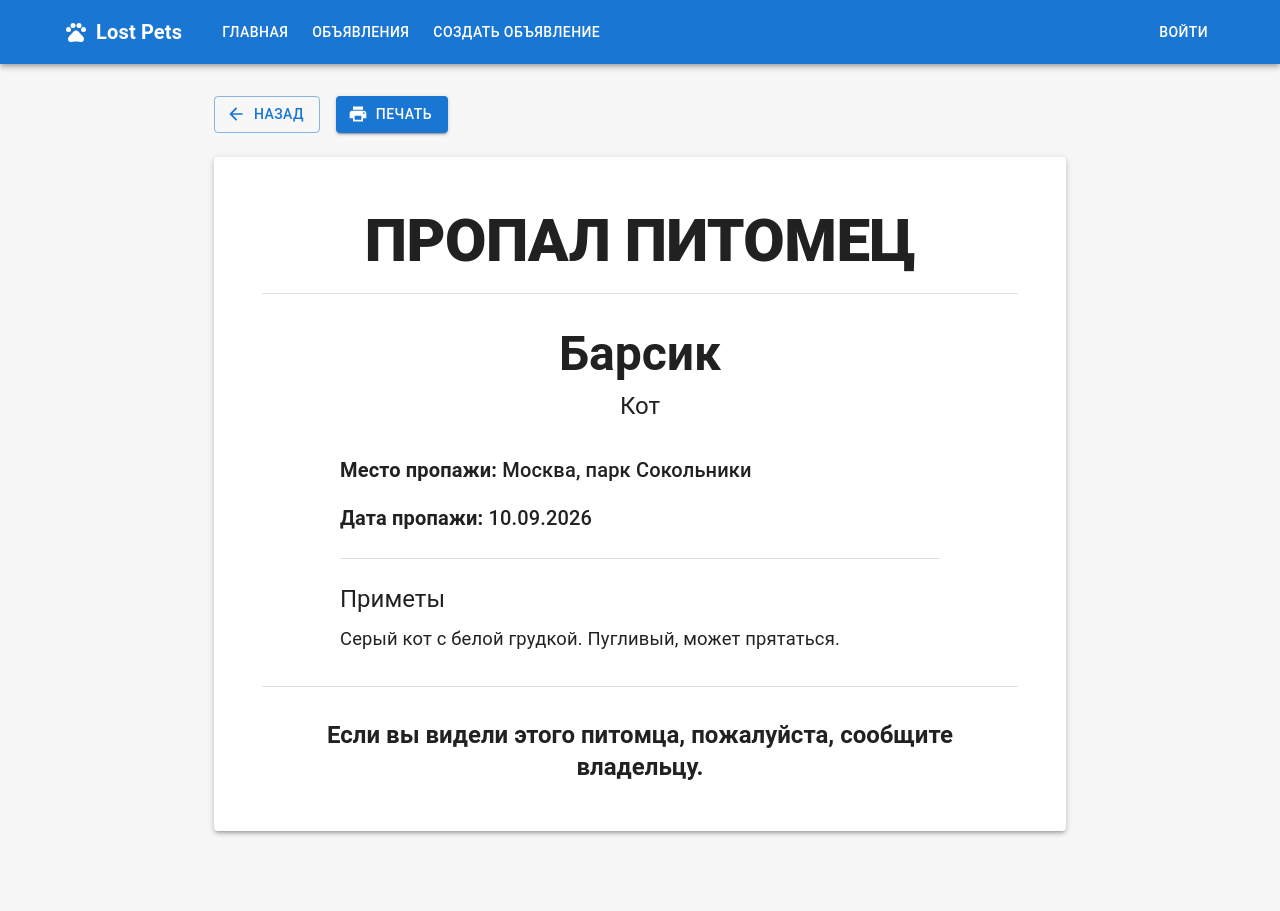
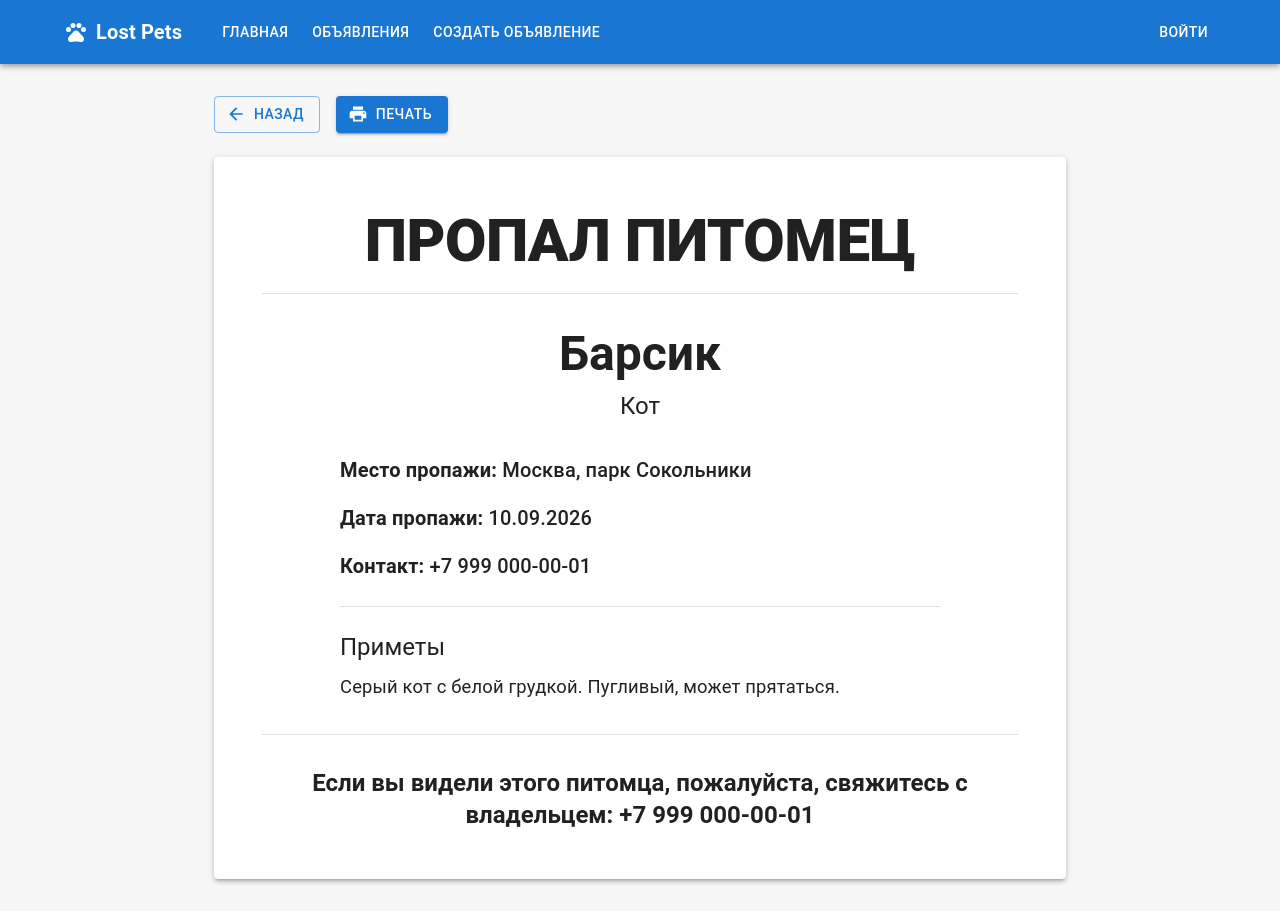
Before and after one commit to sleeepycode/lost-pets, a React (Vite) app in the folder frontend/: page /pets/1/flyer in a window 1280 px wide. Before the commit the page ends 863 px from the top, so only its background shows below. Built offline with nearby package versions, Linux system fonts and the light colour scheme.

Commit message:
Add contact information to pet notices

```diff
--- a/frontend/src/data/pets.ts
+++ b/frontend/src/data/pets.ts
@@ -8,6 +8,7 @@ export const pets: Pet[] = [
     location: 'Москва, парк Сокольники',
     lostDate: '10.09.2026',
     description: 'Серый кот с белой грудкой. Пугливый, может прятаться.',
+    contact: '+7 999 000-00-01',
     status: 'SEARCHING',
   },
   {
@@ -17,6 +18,7 @@ export const pets: Pet[] = [
     location: 'Москва, район Измайлово',
     lostDate: '08.09.2026',
     description: 'Немецкая овчарка, чёрно-коричневый окрас.',
+    contact: '+7 999 000-00-02',
     status: 'FOUND',
   },
   {
@@ -26,6 +28,7 @@ export const pets: Pet[] = [
     location: 'Москва, ул. Лесная',
     lostDate: '11.09.2026',
     description: 'Белая кошка с серым пятном возле правого уха.',
+    contact: '+7 999 000-00-03',
     status: 'SEARCHING',
   },
 ]
--- a/frontend/src/pages/PetDetailsPage.tsx
+++ b/frontend/src/pages/PetDetailsPage.tsx
@@ -117,6 +117,10 @@ function PetDetailsPage() {
         <strong>Дата пропажи:</strong> {pet.lostDate}
       </Typography>
 
+      <Typography sx={{ mb: 2 }}>
+        <strong>Контакт:</strong> {pet.contact}
+      </Typography>
+
       <Typography sx={{ mb: 4 }}>
         {pet.description}
       </Typography>
--- a/frontend/src/pages/PetFlyerPage.tsx
+++ b/frontend/src/pages/PetFlyerPage.tsx
@@ -34,6 +34,13 @@ function PetFlyerPage() {
   function handlePrint() {
     window.print()
   }
+
+  const flyerTitle =
+    pet.status === 'SEARCHING'
+      ? 'Пропал питомец'
+      : pet.status === 'FOUND'
+        ? 'Питомец найден'
+        : 'Объявление закрыто'
 
   return (
     <Container
@@ -98,7 +105,7 @@ function PetFlyerPage() {
             mb: 2,
           }}
         >
-          Пропал питомец
+          {flyerTitle}
         </Typography>
 
         <Divider sx={{ mb: 4 }} />
@@ -133,8 +140,12 @@ function PetFlyerPage() {
             <strong>Место пропажи:</strong> {pet.location}
           </Typography>
 
+          <Typography variant="h6" sx={{ mb: 2 }}>
+            <strong>Дата пропажи:</strong> {pet.lostDate}
+          </Typography>
+
           <Typography variant="h6" sx={{ mb: 3 }}>
-            <strong>Дата пропажи:</strong> {pet.lostDate}
+            <strong>Контакт:</strong> {pet.contact}
           </Typography>
 
           <Divider sx={{ mb: 3 }} />
@@ -156,14 +167,40 @@ function PetFlyerPage() {
 
         <Divider sx={{ my: 4 }} />
 
+        {pet.status === 'SEARCHING' && (
           <Typography
             variant="h5"
             sx={{
               fontWeight: 700,
             }}
           >
-          Если вы видели этого питомца, пожалуйста, сообщите владельцу.
+            Если вы видели этого питомца, пожалуйста, свяжитесь с владельцем:
+            {' '}
+            {pet.contact}
           </Typography>
+        )}
+
+        {pet.status === 'FOUND' && (
+          <Typography
+            variant="h5"
+            sx={{
+              fontWeight: 700,
+            }}
+          >
+            Питомец уже найден.
+          </Typography>
+        )}
+
+        {pet.status === 'CLOSED' && (
+          <Typography
+            variant="h5"
+            sx={{
+              fontWeight: 700,
+            }}
+          >
+            Поиск по этому объявлению завершён.
+          </Typography>
+        )}
       </Paper>
     </Container>
   )
--- a/frontend/src/types/Pet.ts
+++ b/frontend/src/types/Pet.ts
@@ -7,5 +7,6 @@ export interface Pet {
   location: string
   lostDate: string
   description: string
+  contact: string
   status: PetStatus
 }
```
Lines whose indentation alone changed are shown as unchanged.
